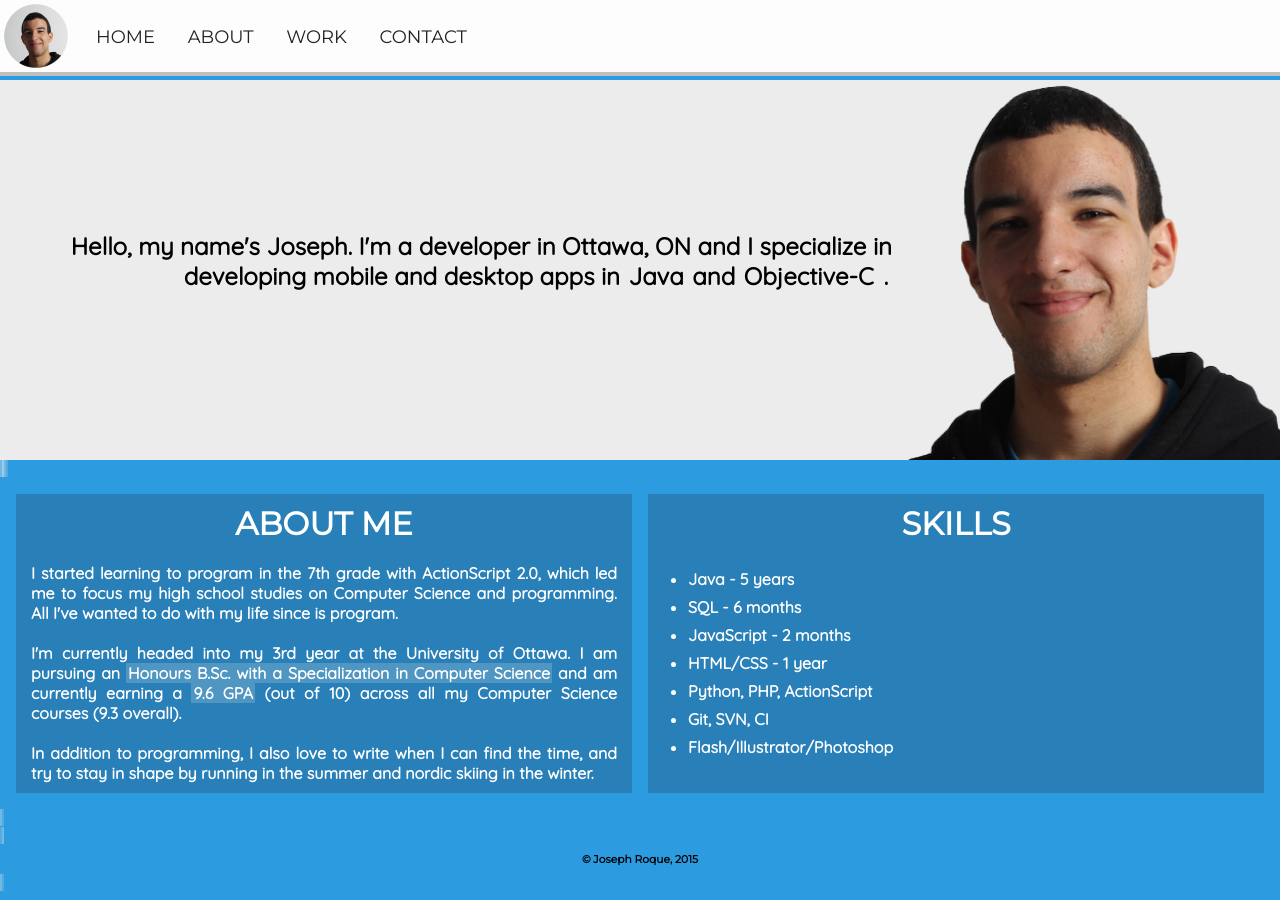
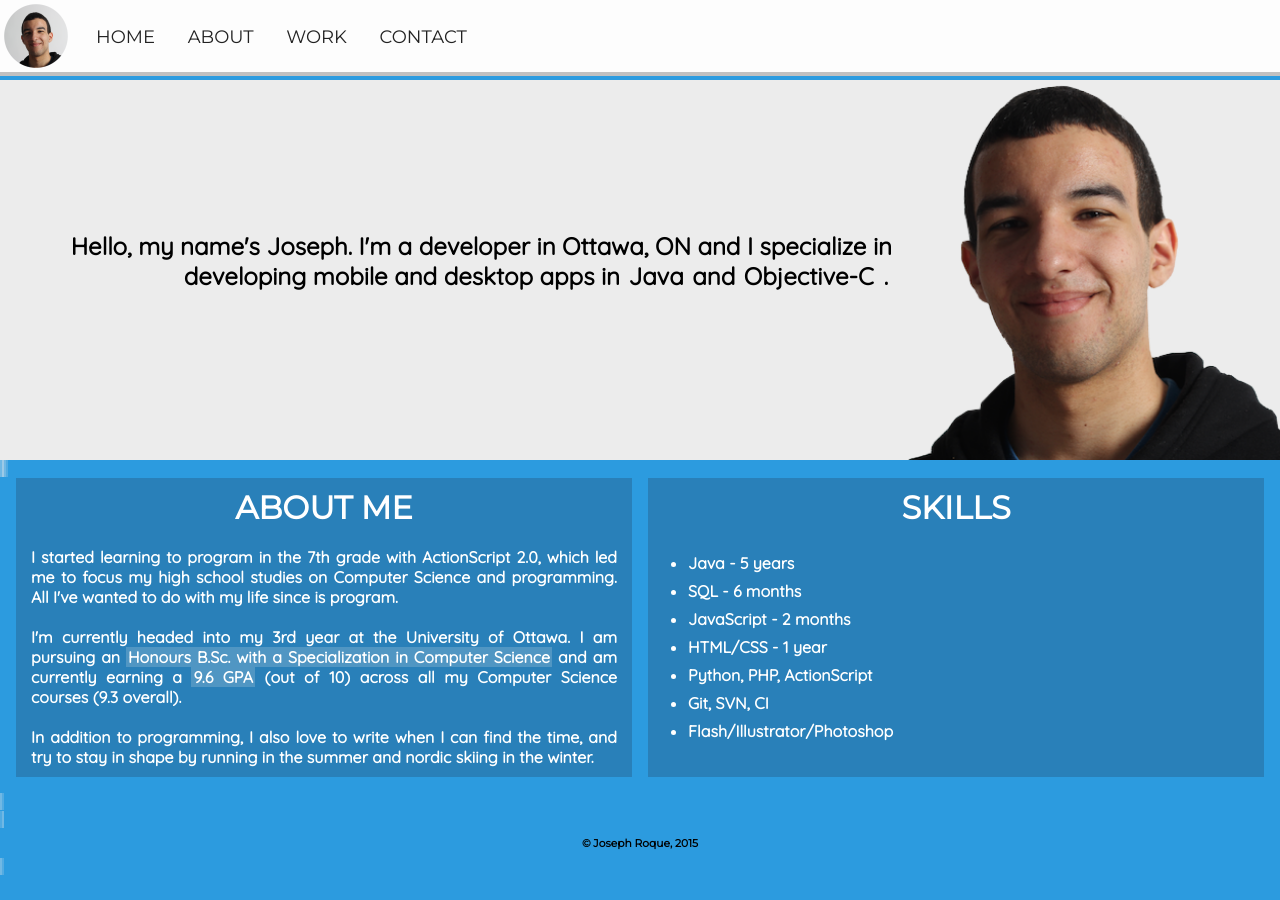
Before and after one commit to joseph-roque/joseph-roque.github.io, a Jekyll site: the page built from index.html, in a window 1280 px wide. Built offline with Jekyll 4.4.1, drawn with Linux system fonts in a browser that asks for light colours; nearby versions of some CDN libraries.

Commit message:
Adjusting margins

```diff
--- a/css/main.css
+++ b/css/main.css
@@ -167,7 +167,7 @@ img.nav-profile-img {
 .left-container {
     background-color:#2980b9;
     float:left;
-    margin: 16px 8px 16px 16px;
+    margin: 0px 8px 16px 16px;
     flex: 1;
 
     /* Firefox */
@@ -183,7 +183,7 @@ img.nav-profile-img {
 .right-container {
     background-color:#2980b9;
     float:right;
-    margin: 16px 16px 16px 8px;
+    margin: 0px 16px 16px 8px;
     flex: 1;
 
     /* Firefox */
@@ -256,11 +256,15 @@ footer.site-footer {
 
     .left-container {
         width:100%;
-        margin: 16px;
+        float:none;
+        margin-left: 0px;
+        margin-right: 0px;
     }
 
     .right-container {
         width:100%;
-        margin: 16px;
+        float:none;
+        margin-left: 0px;
+        margin-right: 0px;
     }
 }
```
